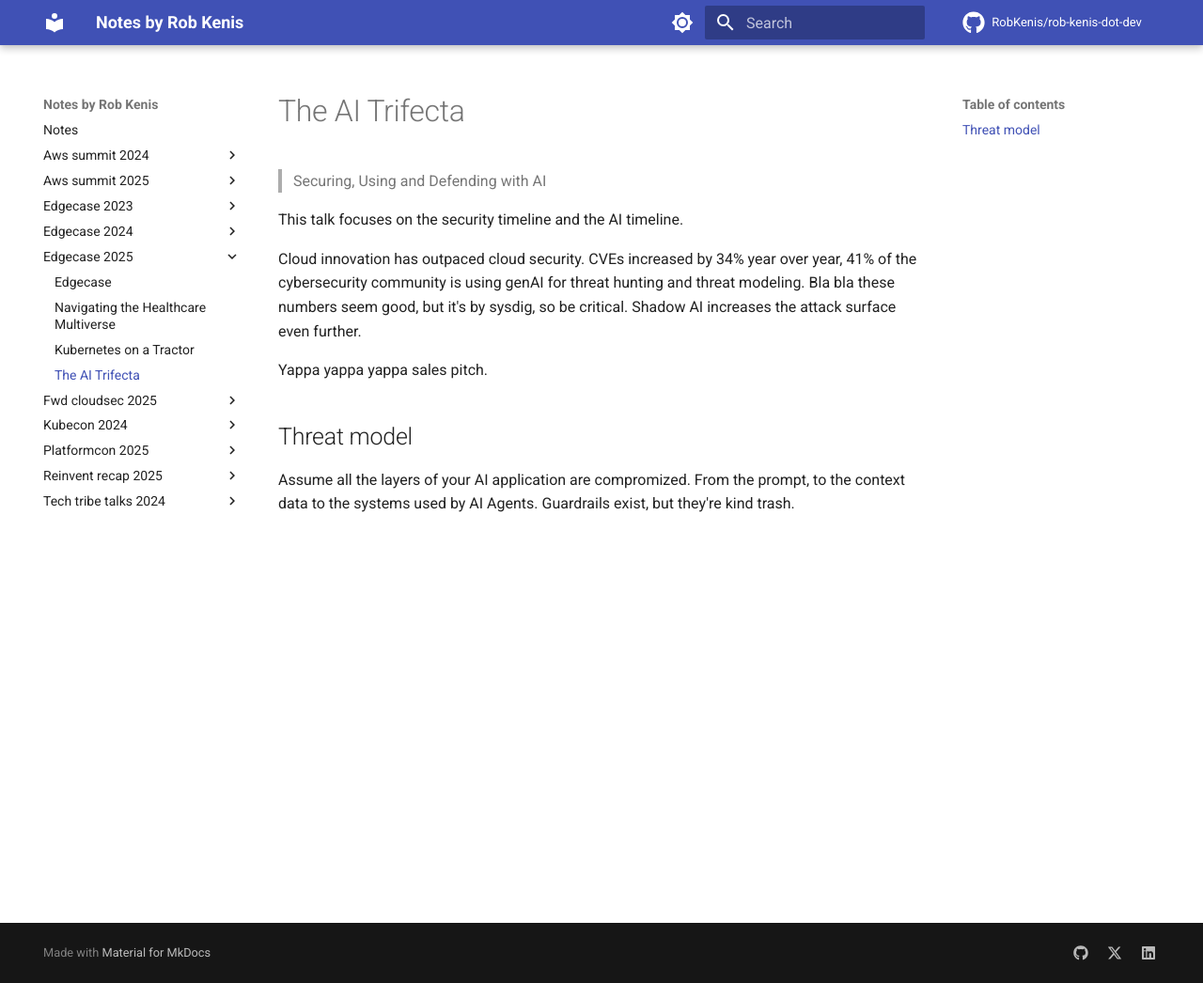
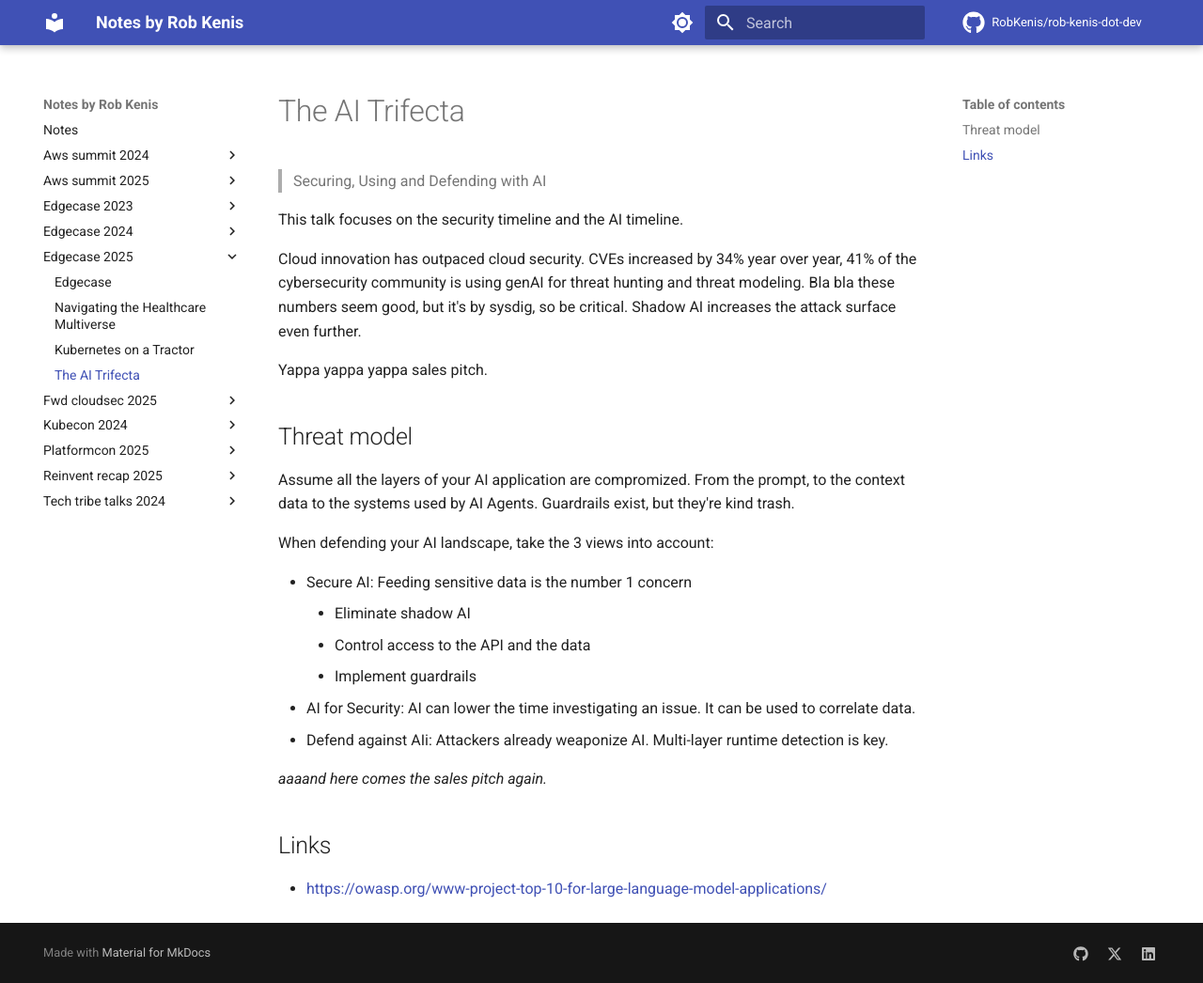
Before and after one commit to RobKenis/rob-kenis-dot-dev, an MkDocs documentation site: the page built from docs/edgecase-2025/3-ai-trifecta.md, in a window 1280 px wide and 1046 px high. Shown: the whole window at 94% size. Built offline with MkDocs 1.6.1 and Material for MkDocs 9.7.7, drawn with Linux system fonts in a browser that asks for light colours; comment, search, counter and statistics services are not loaded.

```diff
--- a/docs/edgecase-2025/3-ai-trifecta.md
+++ b/docs/edgecase-2025/3-ai-trifecta.md
@@ -14,3 +14,18 @@
 
 Assume all the layers of your AI application are compromized. From the prompt, to the context data to
 the systems used by AI Agents. Guardrails exist, but they're kind trash.
+
+When defending your AI landscape, take the 3 views into account:
+
+- Secure AI: Feeding sensitive data is the number 1 concern
+    - Eliminate shadow AI
+    - Control access to the API and the data
+    - Implement guardrails
+- AI for Security: AI can lower the time investigating an issue. It can be used to correlate data.
+- Defend against AIi: Attackers already weaponize AI. Multi-layer runtime detection is key.
+
+_aaaand here comes the sales pitch again._
+
+## Links
+
+- <https://owasp.org/www-project-top-10-for-large-language-model-applications/>
```
